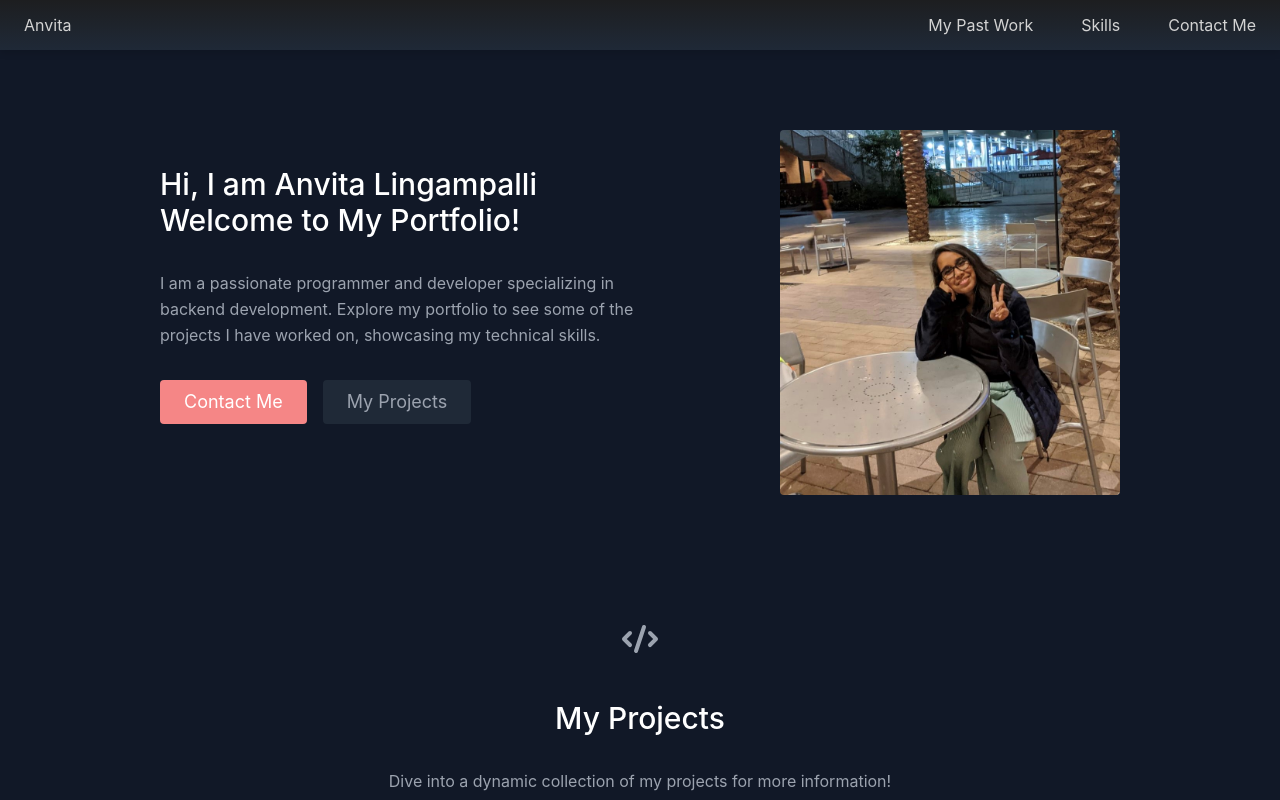
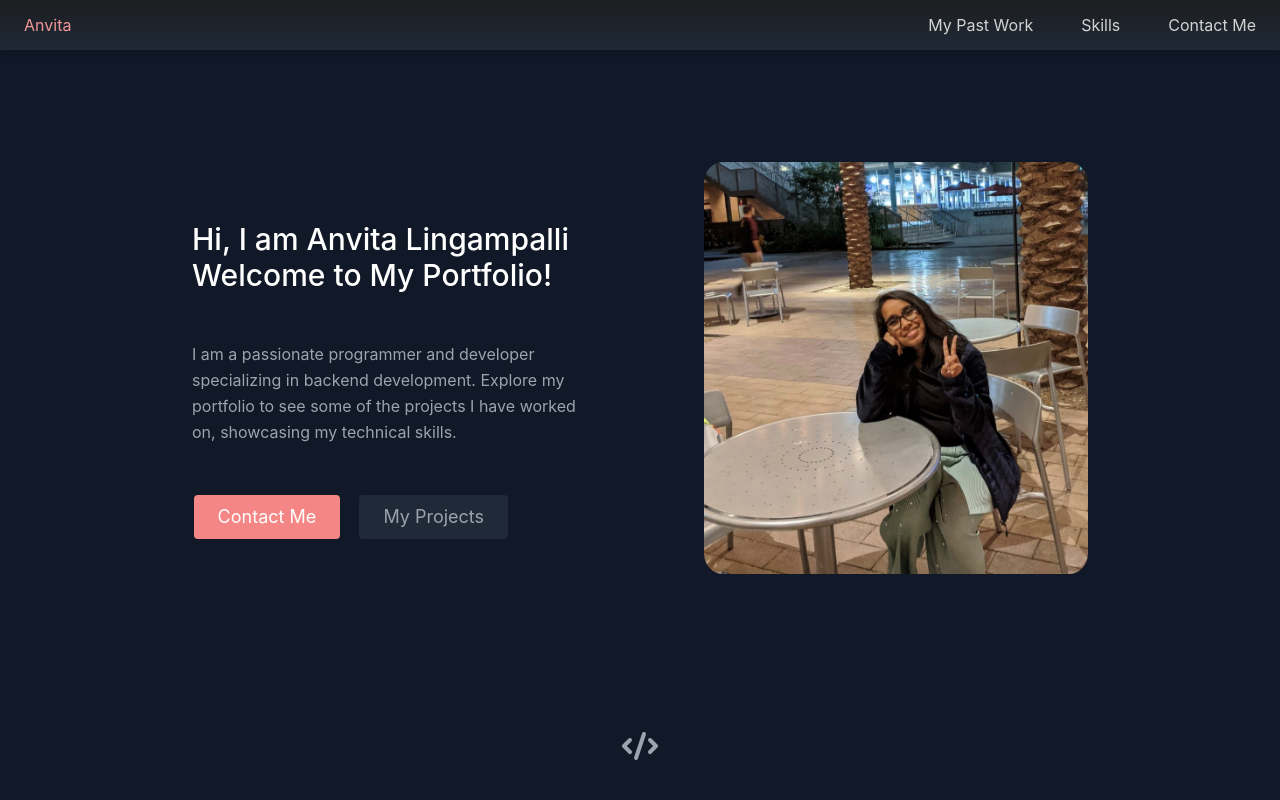
Before and after one commit to AnvitaLingampalli/MyPortfolio, a React (Create React App) app: page / in a window 1280 px wide. Shown: the top 800 px of the page. Built offline with nearby package versions, Linux system fonts and the light colour scheme.

Commit message:
changes in about section

```diff
--- a/src/components/About.css
+++ b/src/components/About.css
@@ -1,55 +1,101 @@
-/* #about{
-    justify-content: space-evenly;
-     background-color: #374151;
-} */
+#about{
+    padding: 2rem;
+}
 
 .container{
     display: flex;
-    /* padding-left: 2.5rem;
-    padding-right: 2.5rem; */
+    flex-direction: column;
+    align-items: center;
+    justify-content: center;
     padding-left: 10rem;
     padding-right: 10rem;
     padding-top: 5rem;
     padding-bottom: 5rem;
+}
+
+.details{
+    display: flex;
     flex-direction: column;
-    align-items: center;
+    align-items: flex-start;
+    margin-bottom: 4rem;
+    text-align: left;
+    max-width: 500px;
+    gap: 1rem;
+}
+
+/* .myImage{
+    margin-left: 120px;
+} */
+
+.myImage{
+    display: flex;
     justify-content: center;
 }
 
-.hpb{
-    display: flex;
-    margin-bottom: 4rem;
-    text-align: left;
-    flex-direction: column;
-    align-items: flex-start;
-    max-width: 500px;
+/* .mypic{
+    max-width: 100%;
+    height: auto;
+    object-fit: cover;
+    object-position: center;
+    border-radius: 0.25rem;
+    /* margin-left: 50px;
+    } */
+
+.mypic{
+    width: 100%;
+    max-width: 300px;
+    height: auto;
+    object-fit: cover;
+    object-position: center;
+    border-radius: 5%;
+    min-width: 300px;
 }
 
-@media(min-width: 768px){
-    .container{
-        flex-direction: row;
-    }
-    .hbp{
-        padding-right: 4rem;
-        margin-bottom: 0;
-        text-align: left;
-        align-items: flex-start;
-        width: 50%;
-    }
-    .myImage{
-        width: 50%;
-    }
+.twoButtons{
+    display: flex;
+    justify-content: flex-start;
+    gap: 1rem;
 }
 
-@media (min-width: 1024px) {
-    .hbp{
-        padding-right: 6rem;
-        flex-grow: 1;
-    }
-    /* .myImage{
-        width: 100%;
-        max-width: 32rem;
-    } */
+.twoButtons a{
+    margin: 0.1rem;
+    padding-top: 0.5rem;
+    padding-bottom: 0.5rem;
+    padding-left: 1.5rem;
+    padding-right: 1.5rem;
+    text-decoration: none;
+    font-size: 1.125rem;
+    line-height: 1.75rem;
+    border-radius: 0.25rem;
+}
+
+#contact{
+    /* display: inline-flex;  */
+
+    background-color: rgb(245, 134, 134);
+    color: #ffffff;
+
+    /* border-width: 0;  */
+}
+
+#contact:hover {
+    background-color: rgb(251, 155, 155);
+}
+
+#projectB{
+    /* display: inline-flex;
+
+    margin-left: 1rem;  */
+    background-color: #1F2937;
+    color: #9CA3AF;
+
+    /* border-width: 0;  */
+
+}
+
+#projectB:hover{
+    background-color: #374151;
+    color: #ffffff;
 }
 
 h1{
@@ -58,6 +104,35 @@ h1{
     font-size: 1.875rem;
     line-height: 2.25rem;
     font-weight: 500;
+    width: 100%;
+}
+
+@media(min-width: 768px){
+    .container{
+        flex-direction: row;
+    }
+    .details{
+        padding-right: 4rem;
+        margin-bottom: 0;
+        /* text-align: left;  */
+        /* align-items: flex-start;  */
+        width: 50%;
+    }
+    .myImage{
+        width: 50%;
+        margin-left: 2rem;
+    }
+}
+
+@media (min-width: 1024px) {
+    .details{
+        padding-right: 6rem;
+        flex-grow: 1;
+    }
+
+    .mypic{
+        max-width: 32rem;
+    }
 }
 
 @media (min-width: 640px) {
@@ -70,62 +145,5 @@ h1{
 p{
     margin-bottom: 2rem;
     line-height: 1.625;
+    /* width: 100%; */
 }
-
-.twoButtons{
-    display: flex;
-    justify-content: center;
-}
-
-#contact{
-    display: inline-flex;
-    padding-top: 0.5rem;
-    padding-bottom: 0.5rem;
-    padding-left: 1.5rem;
-    padding-right: 1.5rem;
-    background-color: rgb(245, 134, 134);
-    color: #ffffff;
-    font-size: 1.125rem;
-    line-height: 1.75rem;
-    border-radius: 0.25rem;
-    border-width: 0;
-    text-decoration: none;
-}
-
-#contact:hover {
-    background-color: rgb(251, 155, 155);
-}
-
-#projectB{
-    display: inline-flex;
-    padding-top: 0.5rem;
-    padding-bottom: 0.5rem;
-    padding-left: 1.5rem;
-    padding-right: 1.5rem;
-    margin-left: 1rem;
-    background-color: #1F2937;
-    color: #9CA3AF;
-    font-size: 1.125rem;
-    line-height: 1.75rem;
-    border-radius: 0.25rem;
-    border-width: 0;
-    text-decoration: none;
-}
-
-#projectB:hover{
-    background-color: #374151;
-    color: #ffffff;
-}
-
-.myImage{
-    margin-left: 120px;
-}
-
-.mypic{
-    max-width: 100%;
-    height: auto;
-    object-fit: cover;
-    object-position: center;
-    border-radius: 0.25rem;
-    /* margin-left: 50px; */
-}
--- a/src/components/About.js
+++ b/src/components/About.js
@@ -5,7 +5,7 @@ export default function About(){
     return(
         <section id="about">
             <div className="container">
-                <div className="hpb">
+                <div className="details">
                     <h1>Hi, I am Anvita Lingampalli
                     <br/>Welcome to My Portfolio!
                     </h1>
@@ -24,7 +24,6 @@ export default function About(){
                 </div>
                 <div className="myImage">
                     <img className="mypic" alt="animated picture" src="./myPic.jpg"/>
-
                 </div>
             </div>
 
--- a/src/components/Navbar.js
+++ b/src/components/Navbar.js
@@ -14,34 +14,39 @@ export default function Navbar(){
     //     }
     // }
 
-    // useEffect(() => {
+    useEffect(() => {
         const sections = document.querySelectorAll("section");
-        console.log("sections = ", sections)
+        console.log(sections)
         const navLinks = document.querySelectorAll(".navButtons, .navName");
-        console.log("links = ", navLinks)
-
-        function activeSection(){
+        console.log(navLinks)
+        const handleScroll = ()=> {
             let current = "";
 
-            sections.forEach((section) => {
+            sections.forEach(section => {
                 const sectionTop = section.offsetTop;
                 const sectionHeight = section.clientHeight;
 
                 if (window.scrollY >= sectionTop - sectionHeight / 3){
                     current = section.getAttribute("id");
                 }
-            });
-
-            console.log("current", current)
-            navLinks.forEach((link) => {
+            })
+            console.log("curr", current)
+            navLinks.forEach(link => {
                 link.classList.remove("active");
                 if (link.getAttribute("href").includes(current)) {
                     link.classList.add("active");
                 }
             });
-        }
+        };
 
-        window.addEventListener("scroll", activeSection);
+        window.addEventListener("scroll", handleScroll);
+
+        return () => {
+            window.removeEventListener("scroll", handleScroll);
+          };
+        }, []);
+
+
 
 
     //     return () => {
@@ -55,7 +60,7 @@ export default function Navbar(){
             <nav className="navContainer" id="theNav">
                 <div className="navLeft"> {/*navleft */}
                     {/* <a href="#about" className="me"> */}
-                    <a href="#about" className="navName"> {/*className="navButtons"*/}
+                    <a href="#about" className="navName active"> {/*className="navButtons"*/}
                     Anvita
                     </a>
                 </div>
```
